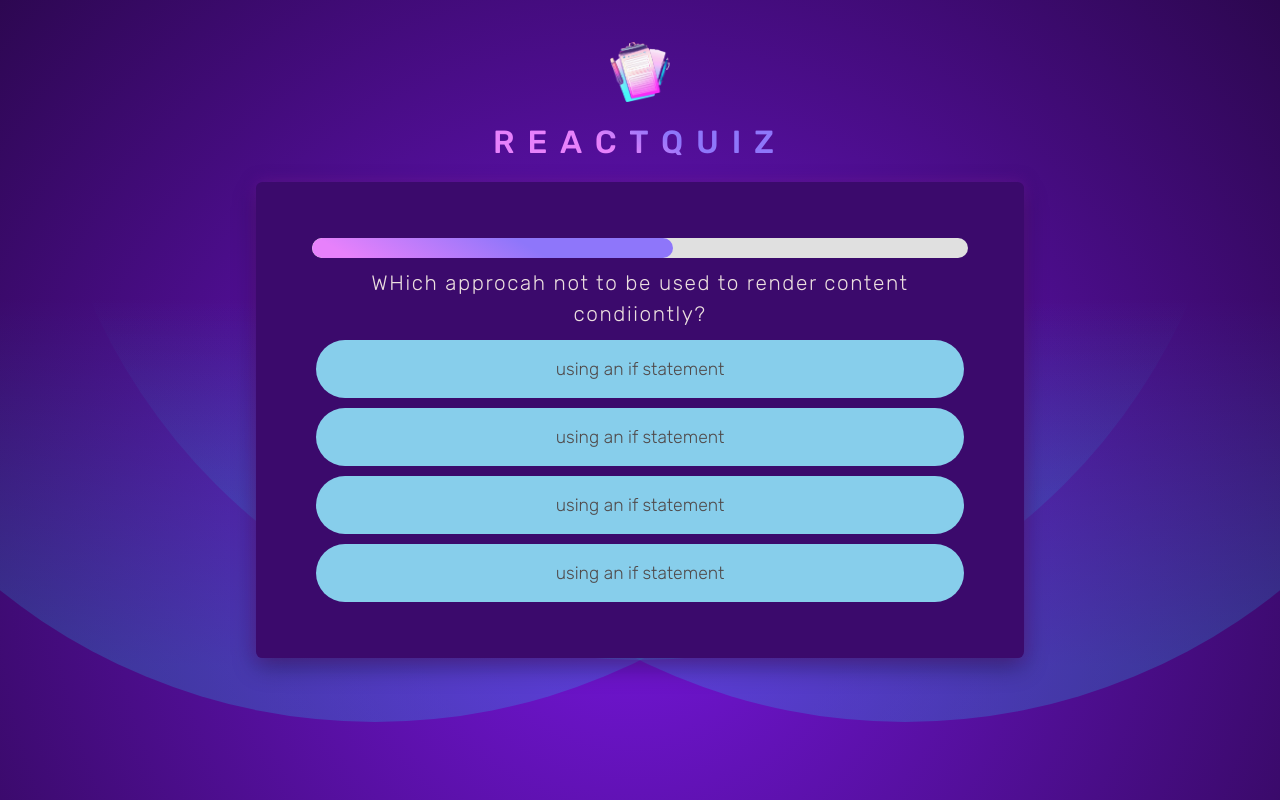
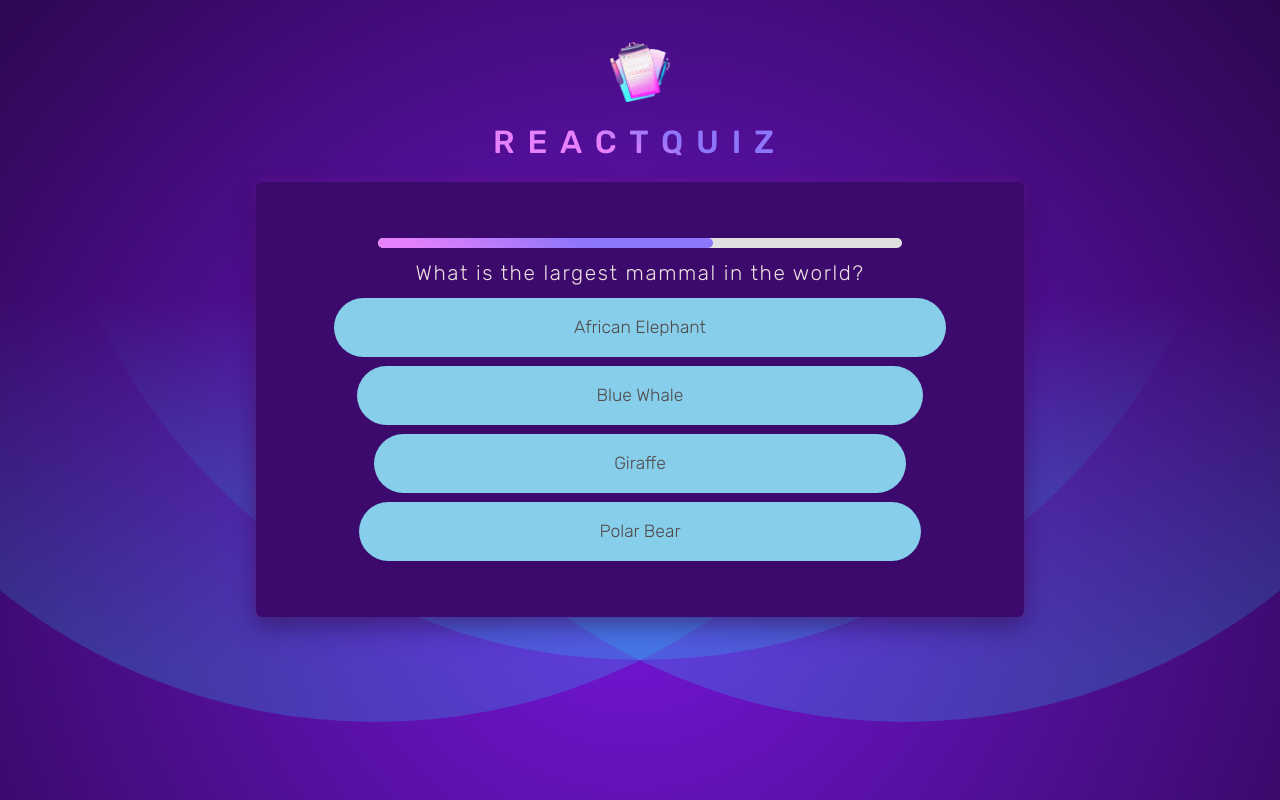
Before and after one commit to magedzidan/react-quiz-app, a React (Vite) app: page / in a window 1280 px wide. Built offline with nearby package versions, Linux system fonts and the light colour scheme.

Commit message:
Implement quiz functionality in App component; integrate timer and question handling, and update LoadingBar to manage progress and trigger question changes

```diff
--- a/src/App.jsx
+++ b/src/App.jsx
@@ -1,6 +1,8 @@
 import quizLogo from './assets/quiz-logo.png'
 import styled from 'styled-components'
 import { LoadingBar } from './loadingBar'
+import { useEffect, useState } from 'react'
+import { questions } from './data'
 const MainBody = styled.main`
   display: flex;
   flex-direction: column;
@@ -65,6 +67,12 @@ const QuizBody = styled.div`
   }
 
   button:hover{
+    background-color: #a92241;
+    transition: all 0.3s ease;
+    color: black;
+  }
+
+  button:focus{
     background-color: #ce1842;
     transition: all 0.3s ease;
     color: black;
@@ -72,19 +80,40 @@ const QuizBody = styled.div`
 `
 
 function App() {
+    const [counter, setCounter] = useState(0); //dah el mfrod yzed b3d el timer
+    const [currentQuestion, setCurrentQuestion] = useState(questions[counter]);
+    const [answers,setAnswers]=useState([]);
+
+
+    function HandleTimer(filled) {
+        if (filled) {
+            setCounter(prev => {
+                const newCounter = prev + 1;
+                setCurrentQuestion(questions[newCounter]);
+                console.log(answers);
+                return newCounter;
+            });
+            setAnswers((prev) => [...prev, 1]);
+            console.log(questions.length===answers.length);
+        }
+    }
+
+
+
     return (
+        questions.length !== answers.length ? (
             <MainBody>
                 <img src={quizLogo} className="Quiz Logo w-15 h-15" />
                 <Title>Reactquiz</Title>
                 <QuizBody>
-        <LoadingBar className='w-full'></LoadingBar>
-        <h1>WHich approcah not to be used to render content condiiontly?</h1>
-        <button>using an if statement</button>
-        <button>using an if statement</button>
-        <button>using an if statement</button>
-        <button>using an if statement</button>
+                    <LoadingBar HandleTimer={HandleTimer} answered={questions.length === answers.length} className='flex justify-center'></LoadingBar>
+                    <h1>{currentQuestion.question}</h1>
+                    {currentQuestion.answers.map((answer, index) => (
+                        <button key={index}>{answer.text}</button>
+                    ))}
                 </QuizBody>
             </MainBody>
+        ) : <MainBody>you on the score page</MainBody>
     );
   }
 
--- a/src/loadingBar.jsx
+++ b/src/loadingBar.jsx
@@ -1,19 +1,31 @@
-import { useState,useEffect } from "react";
-export function LoadingBar(){
-    const [filled,setFilled]=useState(0);
-    const [isLoading,setIsLoading]=useState(true);
+import { useState, useEffect } from "react";
 
-    useEffect(()=>{
-        if(filled<100 && isLoading ){
-            setTimeout(()=>setFilled(prev=>prev+=5),500);
+export function LoadingBar({ HandleTimer, answered }) {
+    const [filled, setFilled] = useState(0);
+    const [Answered, setAnswered] = useState(answered);
+
+    useEffect(() => {
+        let timeoutId;
+        if (filled < 100 && !answered) {
+            timeoutId = setTimeout(() => setFilled(prev => prev + 5), 100);
         }
-    },[filled,isLoading])
+        else if (filled === 100 && !answered) {
+            HandleTimer(true);
+            setFilled(0);
+        }
 
-    return(
-        <div style={{width: "100%"}}>
+        return () => {
+            if (timeoutId) {
+                clearTimeout(timeoutId);
+            }
+        };
+    }, [filled, Answered, answered, HandleTimer]);
+
+    return (
+        <div style={{ width: "100%", display: "flex", justifyContent: "center" }}>
             <div style={{
-                width: "100%",
-                height: "20px",
+                width: "80%",
+                height: "10px",
                 backgroundColor: "#e0e0e0",
                 borderRadius: "1rem",
                 overflow: "hidden"
@@ -26,7 +38,6 @@ export function LoadingBar(){
                     borderRadius: "1rem"
                 }}></div>
             </div>
-
         </div>
-    )
+    );
 }
--- /dev/null
+++ b/src/score.jsx
@@ -0,0 +1,5 @@
+export function Score(){
+    return(
+        <div>Your Score is ....</div>
+    )
+}
```
Lines whose indentation alone changed are shown as unchanged.
